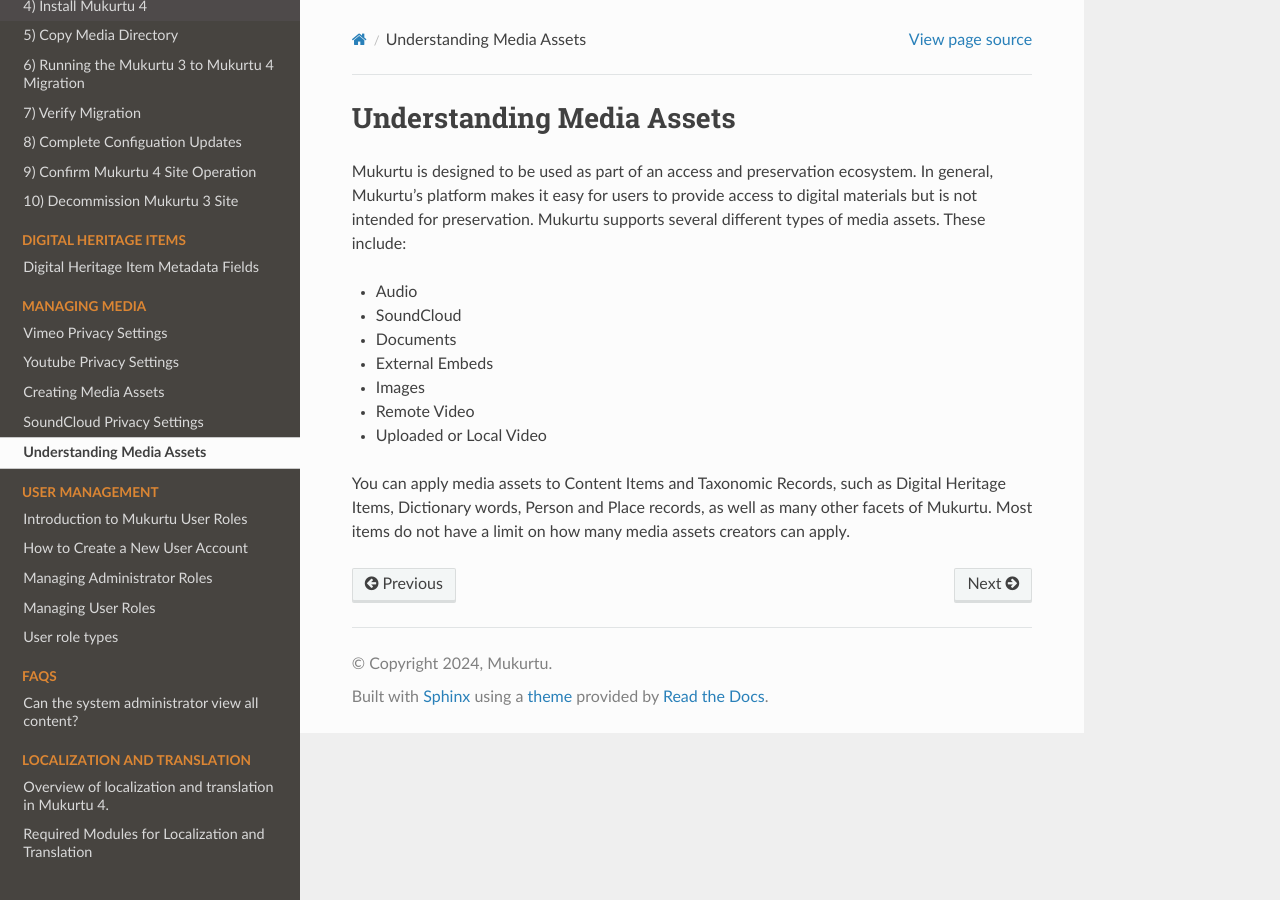
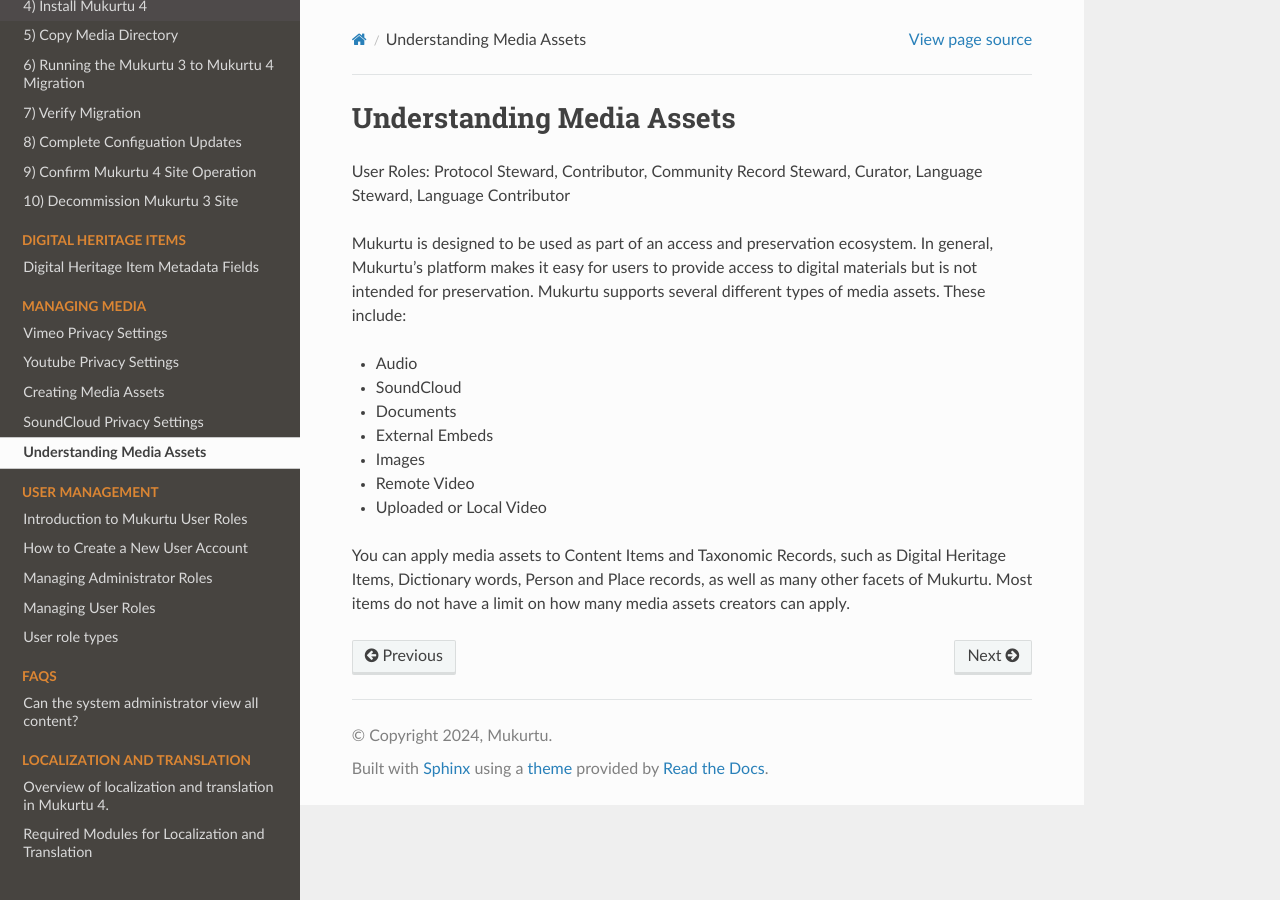
Before and after one commit to MukurtuCMS/mukurtudocs, a Sphinx documentation site: the page built from docs/source/media/UnderstandingMediaAssets.md, in a window 1280 px wide. Built offline with Sphinx 7.4.7 and the Read the Docs theme 3.1.0, drawn with Linux system fonts in a browser that asks for light colours.

Commit message:
media user update

```diff
--- a/docs/source/media/UnderstandingMediaAssets.md
+++ b/docs/source/media/UnderstandingMediaAssets.md
@@ -1,4 +1,5 @@
 # Understanding Media Assets
+User Roles: Protocol Steward, Contributor, Community Record Steward, Curator, Language Steward, Language Contributor
 
 Mukurtu is designed to be used as part of an access and preservation ecosystem. In general, Mukurtu's platform makes it easy for users to provide access to digital materials but is not intended for preservation. Mukurtu supports several different types of media assets. These include:
 
```
Also changed, not shown: docs/source/media/upload-media-assets.md (+1 -0 lines).
